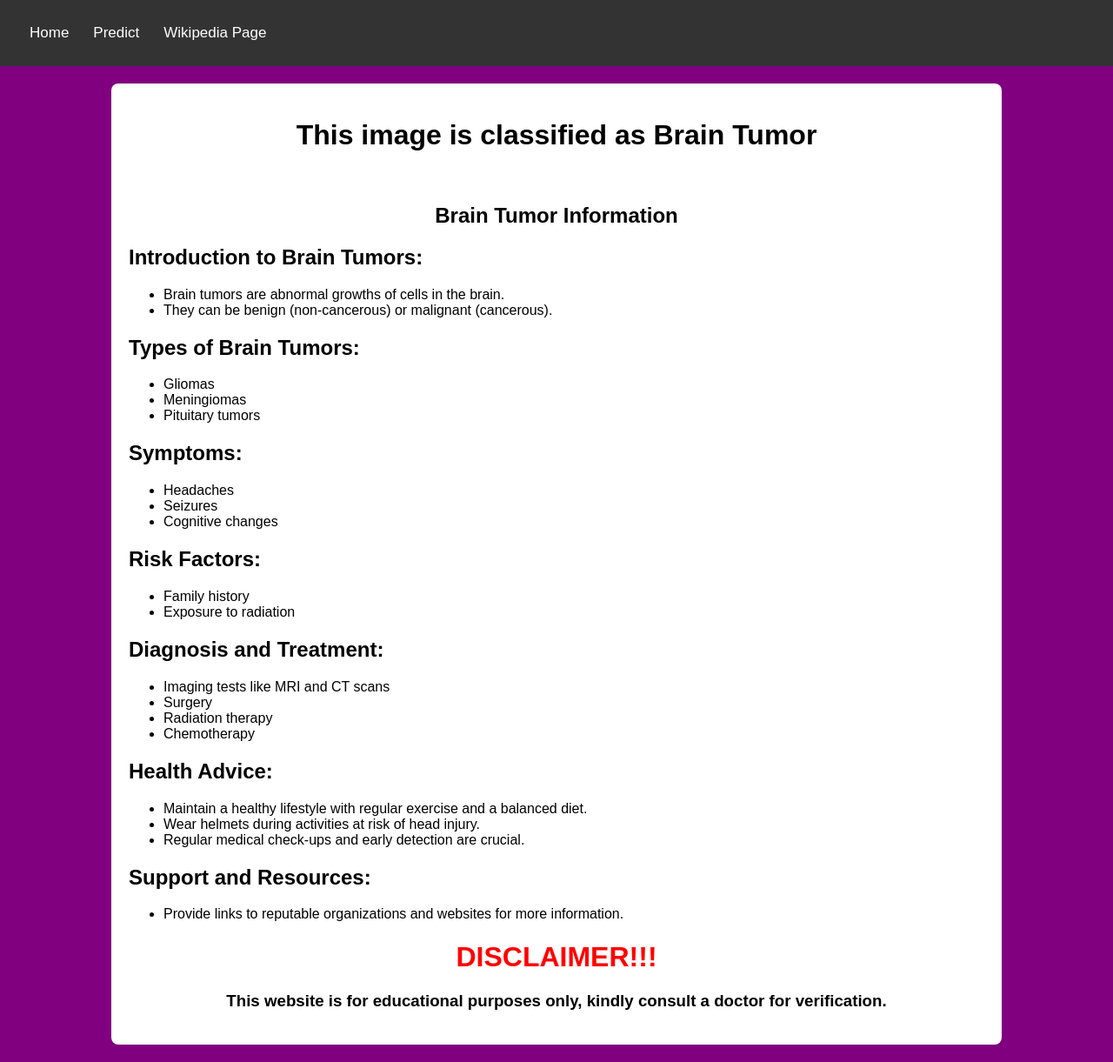
After one commit to GUNALSABITHA/Tumor-Detection-Deep-Learning, a Python web app: template templates/tumor.html in a window 1280 px wide. The commit adds this page. Shown: the whole page at 87% size. Run offline with Jinja, Linux system fonts and the light colour scheme; the template is opened without the code that fills it, so the values that code supplies are empty.

Commit message:
Final HTML pages for the application

```diff
--- a/static/home.html
+++ b/templates/home.html
@@ -64,7 +64,7 @@
             <p>This application uses a deep learning model to detect the presence of tumors in brain scans. Click on 'Predict' to upload an image for tumor detection.</p>
         </div>
         <div class="image">
-            <img src="path_to_your_image" alt="Brain Tumor Image">
+            <img src="../models/data/test/Brain%20Tumor/Cancer%20(8).jpg" alt="Brain Tumor Image">
         </div>
     </div>
     <script>
--- a/static/predict.html
+++ b/templates/predict.html
@@ -61,7 +61,7 @@
         <p>Please upload your MRI image for tumor detection.</p>
         <div class="upload-section">
             <h2>Upload your image</h2>
-            <form action="/upload" method="post" enctype="multipart/form-data">
+            <form action="/predict" method="post" enctype="multipart/form-data">
                 <input type="file" name="image" accept="image/*" required>
                 <input type="submit" value="Predict">
             </form>
--- /dev/null
+++ b/templates/tumor.html
@@ -0,0 +1,112 @@
+<!DOCTYPE html>
+<html lang="en">
+<head>
+    <meta charset="UTF-8">
+    <meta name="viewport" content="width=device-width, initial-scale=1.0">
+    <title>Brain Tumor Information</title>
+    <style>
+        body {
+            font-family: Arial, sans-serif;
+            margin: 0;
+            padding: 0;
+            background-color: #800080;
+            color: #fff;
+        }
+        .container {
+            width: 80%;
+            margin: 0 auto;
+            padding: 20px;
+        }
+        .content {
+            background-color: #fff;
+            padding: 20px;
+            border-radius: 8px;
+            color: #000;
+        }
+        .navbar {
+            background-color: #333;
+            overflow: hidden;
+            color: white;
+            padding: 14px 20px;
+        }
+        .navbar a {
+            float: left;
+            color: white;
+            text-align: center;
+            padding: 14px;
+            text-decoration: none;
+            font-size: 17px;
+        }
+        .navbar a:hover {
+            background-color: #ddd;
+            color: black;
+        }
+    </style>
+</head>
+<body>
+    <div class="navbar">
+        <a href="/">Home</a>
+        <a href="/predict">Predict</a>
+        <a href="https://en.wikipedia.org/wiki/Brain_tumor" target="_blank">Wikipedia Page</a>
+    </div>
+    <div class="container">
+        <div class="content">
+            <h1 align="center">This image is classified as Brain Tumor</h1>
+            <br>
+            <h2 align="center">Brain Tumor Information</h2>
+            <h2>Introduction to Brain Tumors:</h2>
+            <ul>
+                <li>Brain tumors are abnormal growths of cells in the brain.</li>
+                <li>They can be benign (non-cancerous) or malignant (cancerous).</li>
+            </ul>
+
+            <h2>Types of Brain Tumors:</h2>
+            <ul>
+                <li>Gliomas</li>
+                <li>Meningiomas</li>
+                <li>Pituitary tumors</li>
+                <!-- Add more types as needed -->
+            </ul>
+
+            <h2>Symptoms:</h2>
+            <ul>
+                <li>Headaches</li>
+                <li>Seizures</li>
+                <li>Cognitive changes</li>
+                <!-- Add more symptoms as needed -->
+            </ul>
+
+            <h2>Risk Factors:</h2>
+            <ul>
+                <li>Family history</li>
+                <li>Exposure to radiation</li>
+                <!-- Add more risk factors as needed -->
+            </ul>
+
+            <h2>Diagnosis and Treatment:</h2>
+            <ul>
+                <li>Imaging tests like MRI and CT scans</li>
+                <li>Surgery</li>
+                <li>Radiation therapy</li>
+                <li>Chemotherapy</li>
+                <!-- Add more treatment options as needed -->
+            </ul>
+
+            <h2>Health Advice:</h2>
+            <ul>
+                <li>Maintain a healthy lifestyle with regular exercise and a balanced diet.</li>
+                <li>Wear helmets during activities at risk of head injury.</li>
+                <li>Regular medical check-ups and early detection are crucial.</li>
+            </ul>
+
+            <h2>Support and Resources:</h2>
+            <ul>
+                <li>Provide links to reputable organizations and websites for more information.</li>
+                <!-- Add more support and resources as needed -->
+            </ul>
+            <h1 style="color: red; text-align: center">DISCLAIMER!!!</h1>
+            <h3 align="center">This website is for educational purposes only, kindly consult a doctor for verification.</h3>
+        </div>
+    </div>
+</body>
+</html>
```
Also changed, not shown: static/healthy.html (deleted, +0 -73 lines), templates/healthy.html (added, +107 -0 lines), templates/index.html (added, +14 -0 lines).
